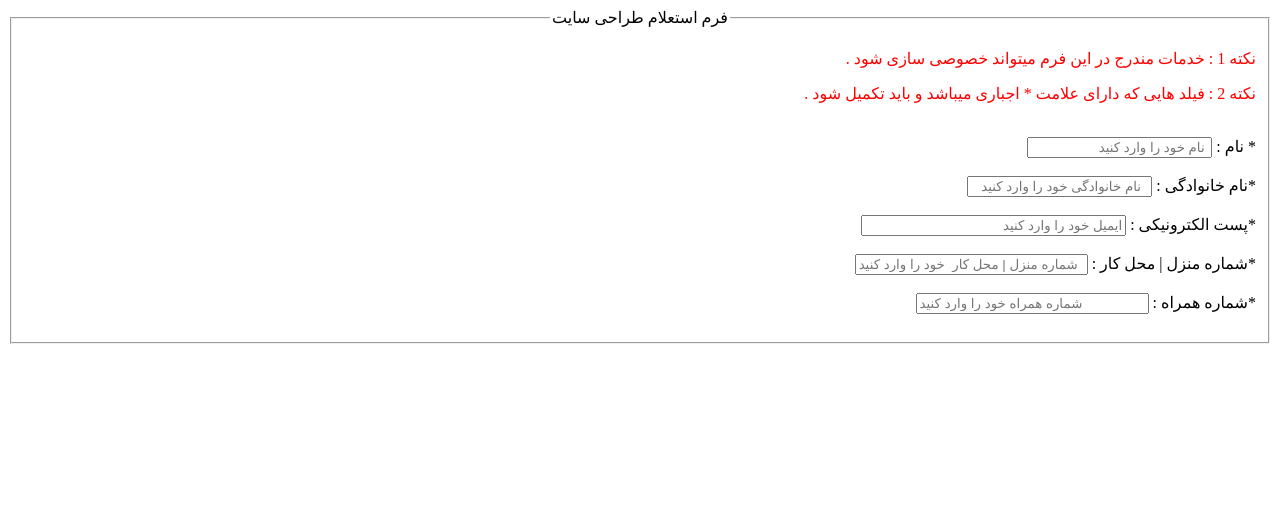
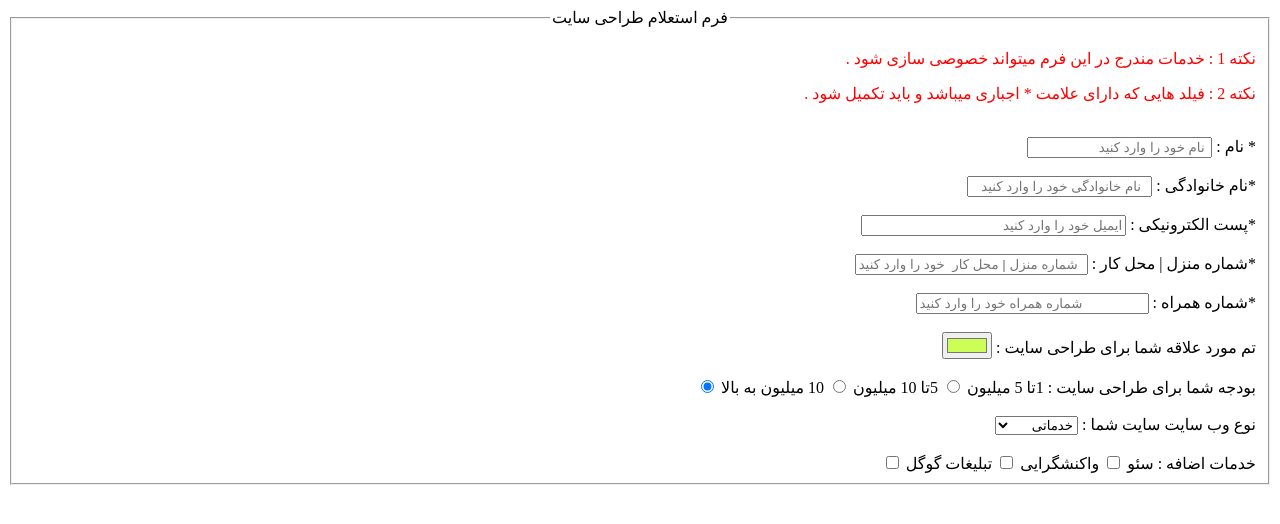
Before and after one commit to hamidst4322/html-form-mini-project, a plain HTML site: page form.html in a window 1280 px wide. Drawn offline with Linux system fonts and the light colour scheme.

Commit message:
Add website type and the budget website and  theme website

```diff
--- a/form.html
+++ b/form.html
@@ -9,7 +9,7 @@
   <body>
     <form action="" dir="rtl" style="font-size: 1rem">
       <fieldset>
-        <legend style="text-align: center">فرم استعلام طراحی سایت </legend>
+        <legend style="text-align: center">فرم استعلام طراحی سایت</legend>
         <p style="color: red; font-size: 1rem">
           نکته 1 : خدمات مندرج در این فرم میتواند خصوصی سازی شود .
         </p>
@@ -19,47 +19,46 @@
         <br />
         <form action="" style="text-align: center">
           <label for=""> * نام :</label>
-          <input
-            type="text"
-            name="first name"
-            placeholder=" نام خود را وارد کنید "
-            required
-          />
+          <input type="text" name="first name" placeholder=" نام خود را وارد کنید " required  />
           <br /><br />
           <label for="">*نام خانوادگی :</label>
-          <input
-            type="text"
-            name="last name"
-            placeholder="  نام خانوادگی خود را وارد کنید "
-            required
-          />
+          <input type="text"name="last name"placeholder="  نام خانوادگی خود را وارد کنید "required/>
           <br /><br />
           <label for="">*پست الکترونیکی :</label>
-          <input
-            type="email"
-            name="email"
-            placeholder="ایمیل خود را وارد کنید"
-            required
-          size="30" />
+          <input type="email"name="email"placeholder="ایمیل خود را وارد کنید" required size="30"/>
           <br /><br />
-          <label for="">*شماره منزل | محل کار  :</label>
-          <input
-            type="tel"
-            name="phone2"
-            placeholder="شماره منزل | محل کار  خود را وارد کنید"
-            required
-           size="26"/>
+          <label for="">*شماره منزل | محل کار :</label>
+          <input type="tel"name="phone2"placeholder="شماره منزل | محل کار  خود را وارد کنید"required size="26"/>
           <br /><br />
-          <label for="">*شماره
-             همراه :</label>
-          <input
-            type="tel"
-            name="phone"
-            placeholder="شماره همراه خود را وارد کنید"
-        size="26"
-            required
-          />
+          <label for="">*شماره همراه :</label>
+          <input type="tel"name="phone"placeholder="شماره همراه خود را وارد کنید"size="26"required/>
           <br /><br />
+          <label for="">تم مورد علاقه شما برای طراحی سایت : </label>
+          <input type="color"name="color website" value="#ccff55"/>
+          <br /><br />
+          <label for="">  بودجه شما برای طراحی سایت : </label>
+          <span>1تا 5 میلیون</span>
+          <input type="radio" name="bodje" id="">
+          <span>5تا 10 میلیون</span>
+          <input type="radio" name="bodje" id="">
+          <span>10 میلیون به بالا</span>
+          <input type="radio" name="bodje" id="" checked> <br></br>
+          <label for="">نوع وب سایت سایت شما :</label>
+          <select>
+<option value=""> خدماتی</option>
+<option value=""> شرکت</option>
+<option value=""> فروشگاهی</option>
+<option value=""> شخصی</option>
+<option value=""> سایر ...</option>
+          </select>
+          <br><br>
+          <label for="">خدمات اضافه :</label>
+          <span>سئو</span>
+<input type="checkbox" name="seo" id="">
+          <span>واکنشگرایی</span>
+<input type="checkbox" name="bs" id="">
+          <span>تبلیغات گوگل</span>
+<input type="checkbox" name="ads" id="">
         </form>
       </fieldset>
     </form>
```
